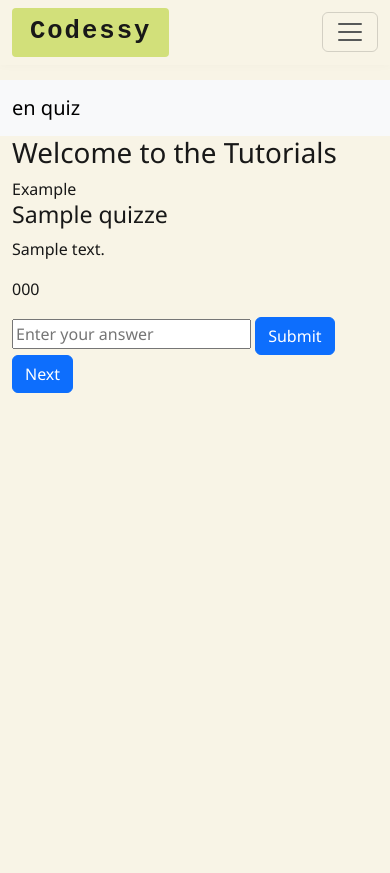
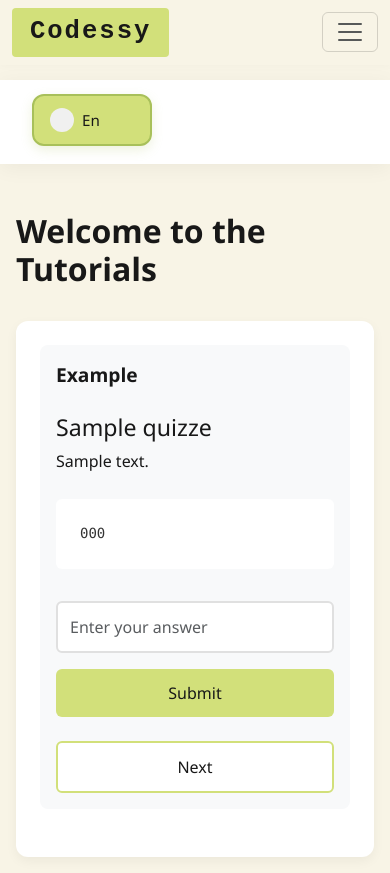
Before and after one commit to asiaihsan/Codessy, a PHP site: page /quiz.php in a window 390 px wide. Before the commit the page ends 393 px from the top, so only its background shows below. Run offline with PHP 8.4, Linux system fonts and the light colour scheme; tables that the repository leaves empty or names only in its code hold one stand-in row (values such as "Sample post").

Commit message:
Refactor quiz page: update navigation structure, enhance user feedback for quiz submissions, and implement custom styling for improved aesthetics and responsiveness.

```diff
--- /dev/null
+++ b/css/quiz.css
@@ -0,0 +1,233 @@
+.body-quiz {
+    margin: 0;
+    padding: 80px 0 0 0;
+    font-family: 'Segoe UI', Arial, sans-serif;
+    background: #f8f4e6;
+    color: #181818;
+    min-height: 100vh;
+}
+
+.custom-quiz-nav {
+    background: #fff;
+    padding: 1rem;
+    box-shadow: 0 4px 20px rgba(0, 0, 0, 0.05);
+    margin-bottom: 2rem;
+    position: sticky;
+    top: 0;
+    z-index: 1000;
+}
+
+.nav-container {
+    max-width: 1200px;
+    margin: 0 auto;
+    padding: 0 1rem;
+}
+
+.quiz-languages {
+    display: flex;
+    gap: 1rem;
+    list-style: none;
+    padding: 0;
+    margin: 0;
+    flex-wrap: wrap;
+}
+
+.language-item {
+    flex: 0 1 auto;
+    min-width: 120px;
+}
+
+.language-item a {
+    display: flex;
+    align-items: center;
+    gap: 0.5rem;
+    padding: 0.75rem 1rem;
+    border-radius: 12px;
+    background: #f8f9fa;
+    color: #333;
+    text-decoration: none;
+    font-weight: 500;
+    transition: all 0.3s ease;
+    border: 2px solid transparent;
+}
+
+.language-item a:hover,
+.language-item.active a {
+    background: #d2e07a;
+    border-color: #a8c05a;
+    color: #181818;
+    transform: translateY(-2px);
+    box-shadow: 0 4px 12px rgba(168, 192, 90, 0.2);
+}
+
+.language-icon {
+    width: 24px;
+    height: 24px;
+    display: flex;
+    align-items: center;
+    justify-content: center;
+    border-radius: 50%;
+    background: #f0f0f0;
+}
+
+.php-icon {
+    background: #777BB4;
+}
+
+.python-icon {
+    background: #3776AB;
+}
+
+.java-icon {
+    background: #B07219;
+}
+
+.javascript-icon {
+    background: #F1E05A;
+}
+
+/* Add more language icons as needed */
+
+.language-name {
+    font-size: 0.95rem;
+    text-transform: capitalize;
+}
+
+.container-quiz {
+    max-width: 1200px;
+    margin: 0 auto;
+    padding: 2rem;
+}
+
+.quiz-title {
+    font-size: 2rem;
+    margin-bottom: 2rem;
+    color: #181818;
+    font-weight: 600;
+}
+
+.quiz-content {
+    background: #fff;
+    border-radius: 12px;
+    padding: 2rem;
+    box-shadow: 0 4px 12px rgba(0, 0, 0, 0.05);
+}
+
+.quiz-example {
+    background: #f8f9fa;
+    border-radius: 8px;
+    padding: 1.5rem;
+    margin-bottom: 1.5rem;
+}
+
+.example-header {
+    margin-bottom: 1.5rem;
+}
+
+.example-label {
+    font-size: 1.2rem;
+    font-weight: 600;
+    color: #181818;
+}
+
+.quiz-description {
+    margin-bottom: 1.5rem;
+    line-height: 1.6;
+}
+
+.quiz-code {
+    background: #fff;
+    border-radius: 6px;
+    padding: 1.5rem;
+    margin-bottom: 2rem;
+    overflow-x: auto;
+}
+
+.quiz-code pre {
+    margin: 0;
+    font-family: 'Courier New', Courier, monospace;
+}
+
+.quiz-code code {
+    color: #333;
+}
+
+.quiz-form {
+    margin-bottom: 1.5rem;
+}
+
+.quiz-input {
+    width: 100%;
+    padding: 0.75rem;
+    border: 2px solid #e0e0e0;
+    border-radius: 6px;
+    margin-bottom: 1rem;
+    transition: all 0.3s ease;
+}
+
+.quiz-input:focus {
+    border-color: #d2e07a;
+    outline: none;
+    box-shadow: 0 0 0 3px rgba(210, 224, 122, 0.2);
+}
+
+.quiz-buttons {
+    display: flex;
+    gap: 1rem;
+}
+
+.btn-quiz {
+    background: #d2e07a;
+    color: #181818;
+    border: none;
+    padding: 0.75rem 1.5rem;
+    border-radius: 6px;
+    font-weight: 500;
+    cursor: pointer;
+    transition: all 0.3s ease;
+}
+
+.btn-quiz:hover {
+    background: #b6c95a;
+    transform: translateY(-2px);
+    box-shadow: 0 4px 12px rgba(0, 0, 0, 0.1);
+}
+
+.btn-next {
+    background: #fff;
+    border: 2px solid #d2e07a;
+}
+
+.btn-next:hover {
+    background: #d2e07a;
+}
+
+.no-quiz {
+    text-align: center;
+    color: #666;
+    font-style: italic;
+    margin: 2rem 0;
+}
+
+/* Responsive Design */
+@media (max-width: 768px) {
+    .container-quiz {
+        padding: 1rem;
+    }
+
+    .quiz-content {
+        padding: 1.5rem;
+    }
+
+    .quiz-example {
+        padding: 1rem;
+    }
+
+    .quiz-buttons {
+        flex-direction: column;
+    }
+
+    .btn-quiz {
+        width: 100%;
+    }
+}
--- a/nav.php
+++ b/nav.php
@@ -40,7 +40,7 @@ if (isset($_GET['language_id'])) {
                         </li>
                     <?php } ?>
                     <li class="nav-item nav-item-php">
-                        <a class="nav-link nav-link-php special-link quiz" href="quiz.php?language_id=<?php echo htmlspecialchars($row['id']); ?>">Quizzes</a>
+                        <a class="nav-link nav-link-php special-link quiz" href="quiz.php">Quizzes</a>
                     </li>
                 </ul>
                 <?php
--- a/quiz.php
+++ b/quiz.php
@@ -52,6 +52,8 @@ if(isset($_POST['submit'])) {
                 $_SESSION['message'] = '<div class="alert alert-danger">Error saving your answer.</div>';
             }
 
+        }else {
+            $_SESSION['message'] = '<div class="alert alert-danger">Incorrect answer. Please try again.</div>';
         }
         // Redirect back to the same quiz
         header("Location: quiz.php?quiz_id=" . $current_quiz_id . "&language_id=" . $id);
@@ -119,31 +121,29 @@ if ($current_quiz_id) {
 <head>
     <meta charset="UTF-8">
     <meta name="viewport" content="width=device-width, initial-scale=1.0">
-    <title>Document</title>
+    <link rel="stylesheet" href="css/quiz.css">
+    <title>Quiz - Codessy</title>
 </head>
-<body>
-   <nav class="navbar navbar-expand-lg bg-body-tertiary">
-  <div class="container-fluid">
+<body class="body-quiz">
+    <nav class="custom-quiz-nav">
+        <div class="nav-container">
+            <ul class="quiz-languages">
                 <?php
                 $result = $pdo->query("SELECT * FROM programing_language");
-    foreach ($result as $row) { ?>
-        <a class="navbar-brand" href="quiz.php?language_id=<?php echo htmlspecialchars($row['id']); ?>"><?php echo htmlspecialchars($row['language_name']); ?> quiz</a>
+                while ($row = $result->fetch(PDO::FETCH_ASSOC)) {
+                    $isActive = $row['id'] == $id;
+                    $activeClass = $isActive ? 'active' : '';
+                    ?>
+                    <li class="language-item <?php echo $activeClass; ?>">
+                        <a href="quiz.php?language_id=<?php echo $row['id']; ?>">
+                            <span class="language-icon">
+                                <i class="<?php echo strtolower(str_replace(' ', '-', $row['language_name'])); ?>-icon"></i>
+                            </span>
+                            <span class="language-name"><?php echo $row['language_name']; ?></span>
+                        </a>
+                    </li>
                 <?php } ?>
-    <div class="collapse navbar-collapse" id="navbarNav">
-      <ul class="navbar-nav">
-        <li class="nav-item">
-          <?php
-          $sql = "SELECT * FROM quizzes WHERE language_id = " . intval($id);
-          if ($lecture_id) {
-              $sql .= " AND lecture_id = " . intval($lecture_id);
-          }
-          $result = $pdo->query($sql);
-          foreach ($result as $row) { ?>
-            <a class="nav-link active" aria-current="page" href="quiz.php?language_id=<?php echo htmlspecialchars($id); ?>&quiz_id=<?php echo htmlspecialchars($row['id']); ?><?php echo $lecture_id ? '&lecture_id=' . htmlspecialchars($lecture_id) : ''; ?>"><?php echo htmlspecialchars($row['quiz_title']); ?></a>
-          <?php } ?>
-        </li>
             </ul>
-    </div>
         </div>
     </nav>
 
@@ -168,11 +168,12 @@ if (!isset($_GET['quiz_id'])) {
     ?>
 
 
-<div class="container">
-  <h1>Welcome to the Tutorials</h1>
-    <div class="left">
-        <div>
-            <label for="">Example</label>
+    <div class="container-quiz">
+        <h1 class="quiz-title">Welcome to the Tutorials</h1>
+        <div class="quiz-content">
+            <div class="quiz-example">
+                <div class="example-header">
+                    <label class="example-label">Example</label>
                 </div>
                 <?php
                 if ($current_quiz) {
@@ -183,26 +184,34 @@ if (!isset($_GET['quiz_id'])) {
                     $quiz_code = $current_quiz['quiz_code'];
                 ?>
                     <h3><?php echo htmlspecialchars($quiz_title); ?></h3>
+                    <div class="quiz-description">
                         <p><?php echo htmlspecialchars($quiz_content); ?></p>
-        <p><?php echo htmlspecialchars($quiz_code); ?></p>
-        <form action="quiz.php?quiz_id=<?php echo $current_quiz_id; ?>&language_id=<?php echo $id; ?>" method="post">
-            <input type="text" name="answer" id="answer" placeholder="Enter your answer">
-            <button type="submit" name="submit" class="btn btn-primary">Submit</button>
+                    </div>
+                    <div class="quiz-code">
+                        <pre><code><?php echo htmlspecialchars($quiz_code); ?></code></pre>
+                    </div>
+                    <form class="quiz-form" action="quiz.php?quiz_id=<?php echo $current_quiz_id; ?>&language_id=<?php echo $id; ?>" method="post">
+                        <div class="form-group">
+                            <input type="text" class="form-control quiz-input" name="answer" id="answer" placeholder="Enter your answer">
+                        </div>
+                        <div class="quiz-buttons">
+                            <button type="submit" name="submit" class="btn-quiz btn-submit">Submit</button>
+                        </div>
                     </form>
 
-       <form action="quiz.php" method="get">
+                    <form class="quiz-nav-form" action="quiz.php" method="get">
                         <input type="hidden" name="language_id" value="<?php echo $id; ?>">
                         <input type="hidden" name="quiz_id" value="<?php echo $current_quiz_id; ?>">
-            <button type="submit" name="next" class="btn btn-primary">Next</button>
+                        <button type="submit" name="next" class="btn-quiz btn-next">Next</button>
                     </form>
                     <?php
-
                     } else {
-        echo "No quiz found for this language.";
+                        echo "<p class='no-quiz'>No quiz found for this language.</p>";
                     }
                     ?>
                 </div>
             </div>
-
+        </div>
+    </div>
 </body>
 </html>
```
Lines whose indentation alone changed are shown as unchanged.
